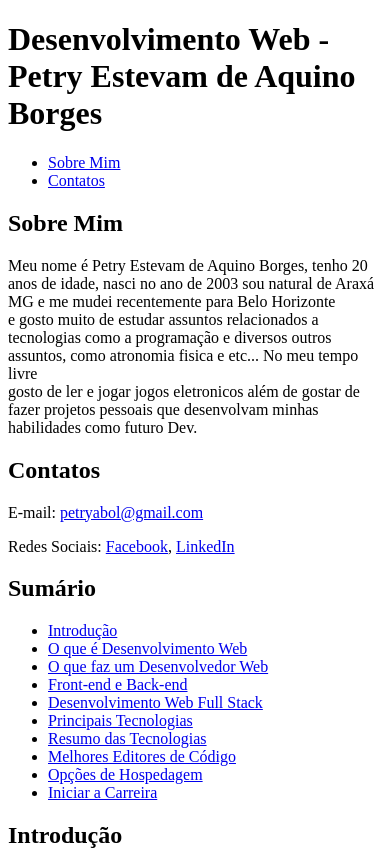
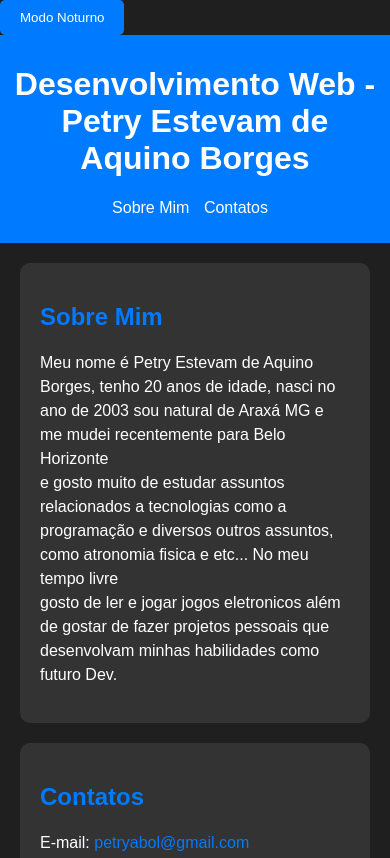
Before and after one commit to RyTTeP/PetryBorges.github.io, a plain HTML site: page index.html in a window 390 px wide. Shown: the top 858 px of the page. Drawn offline with Linux system fonts and the light colour scheme.

Commit message:
Add files via upload

```diff
--- a/index.html
+++ b/index.html
@@ -4,8 +4,11 @@
     <meta charset="UTF-8">
     <meta name="viewport" content="width=device-width, initial-scale=1.0">
     <title>Desenvolvimento Web - Petry Estevam de Aquino Borges</title>
+    <link rel="stylesheet" type="text/css" href="styles.css">
+    <button id="modo-noturno">Modo Noturno</button>
 </head>
 <body>
+
     <header>
         <h1>Desenvolvimento Web - Petry Estevam de Aquino Borges</h1>
         <nav>
@@ -15,6 +18,32 @@
             </ul>
         </nav>
     </header>
+
+    <script>
+        const modoNoturnoButton = document.getElementById("modo-noturno");
+        const body = document.body;
+
+        modoNoturnoButton.addEventListener("click", () => {
+            body.classList.toggle("modo-noturno");
+        });
+
+        const linksDoMenu = document.querySelectorAll("nav ul li a");
+
+linksDoMenu.forEach(link => {
+    link.addEventListener("click", (event) => {
+        event.preventDefault();
+        const targetId = link.getAttribute("href").substring(1);
+        const targetSection = document.getElementById(targetId);
+
+        if (targetSection) {
+            window.scrollTo({
+                top: targetSection.offsetTop,
+                behavior: "smooth"
+            });
+        }
+    });
+});
+    </script>
 
     <section id="sobre">
         <h2>Sobre Mim</h2>
--- /dev/null
+++ b/styles.css
@@ -0,0 +1,113 @@
+body {
+    background-color: #1f1f1f;
+    color: #fff;
+    font-family: Arial, sans-serif;
+    margin: 0;
+    padding: 0;
+}
+
+header {
+    background-color: #007bff;
+    color: #fff;
+    padding: 20px;
+    text-align: center;
+}
+
+nav ul {
+    list-style-type: none;
+    padding: 0;
+}
+
+nav ul li {
+    display: inline;
+    margin-right: 20px;
+}
+
+nav ul li a {
+    text-decoration: none;
+    color: #fff;
+}
+
+@media (max-width: 768px) {
+    body {
+        font-size: 16px;
+    }
+
+    header {
+        padding: 10px;
+    }
+
+    nav ul li {
+        margin-right: 10px;
+    }
+}
+
+a {
+    text-decoration: none;
+    color: #007bff;
+    transition: color 0.3s;
+}
+
+a:hover {
+    color: #0056b3;
+}
+
+section {
+    background-color: #333;
+    color: #fff;
+    margin: 20px;
+    padding: 20px;
+    border-radius: 10px;
+}
+
+h2 {
+    color: #007bff;
+}
+
+p {
+    line-height: 1.5;
+}
+
+footer {
+    background-color: #007bff;
+    color: #fff;
+    text-align: center;
+    padding: 10px;
+}
+
+button {
+    background-color: #007bff;
+    color: #fff;
+    border: none;
+    padding: 10px 20px;
+    border-radius: 5px;
+    cursor: pointer;
+}
+
+button:hover {
+    background-color: #0056b3;
+}
+
+body.modo-noturno {
+    background-color: #1f1f1f;
+    color: #fff;
+}
+
+header.modo-noturno {
+    background-color: #333;
+    color: #fff;
+}
+
+nav.modo-noturno ul li a {
+    color: #fff;
+}
+
+section.modo-noturno {
+    background-color: #111;
+    color: #fff;
+}
+
+footer.modo-noturno {
+    background-color: #333;
+    color: #fff;
+}
```
